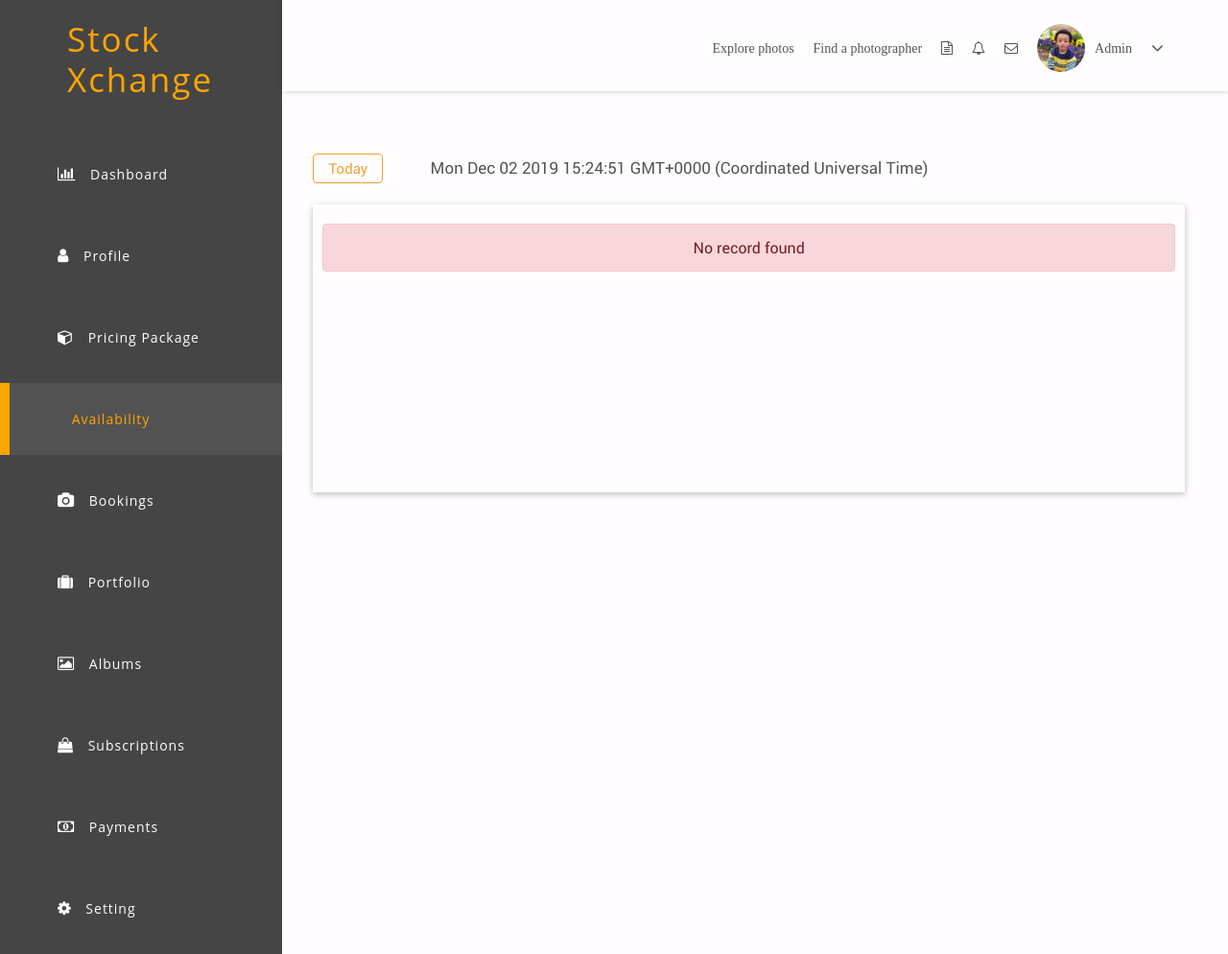
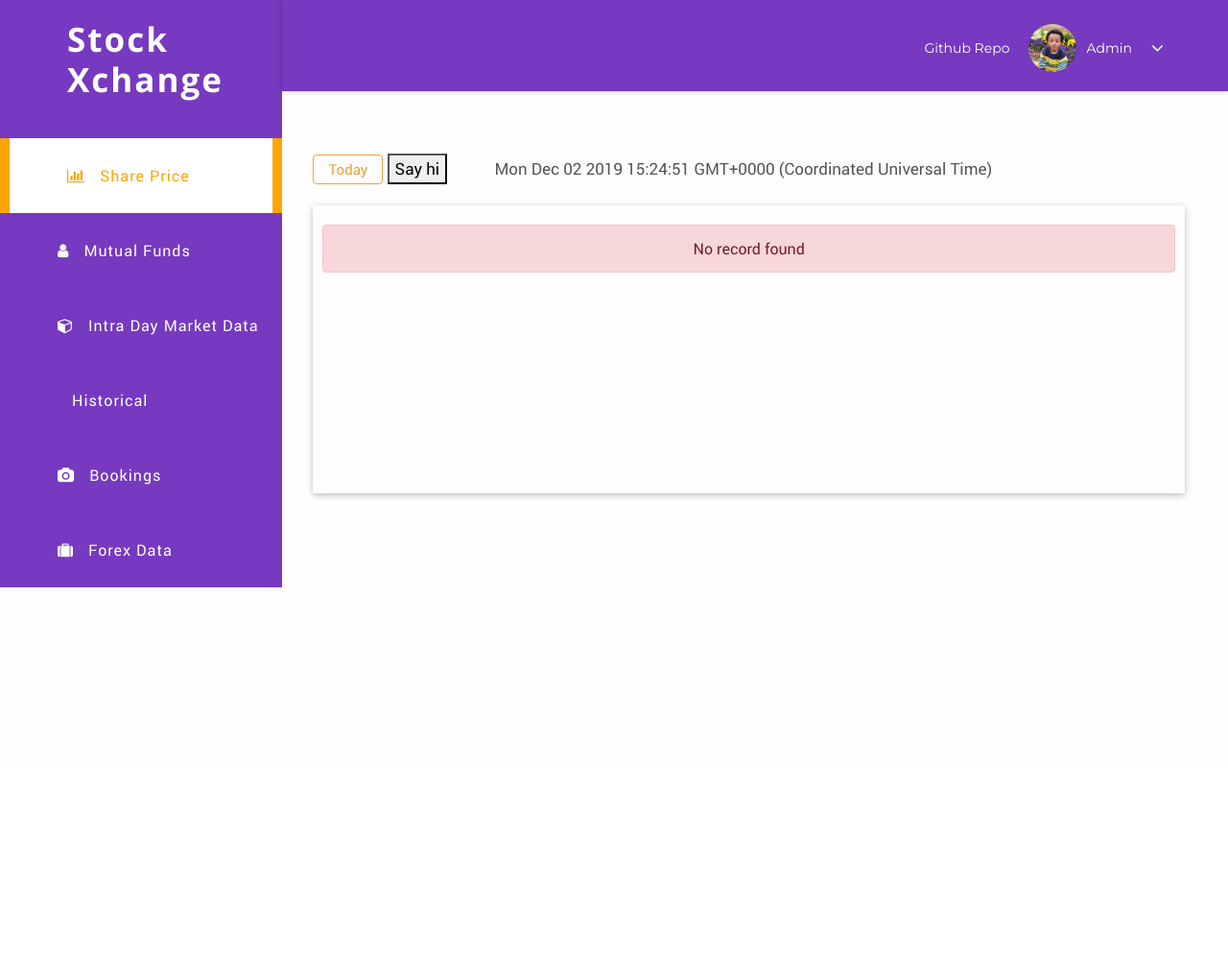
Before and after one commit to Monamoxie/stock-market-report-with-vuejs-and-axios, a PHP site: page / in a window 1280 px wide. Shown: the whole page at 96% size. After the commit the page ends 612 px from the top, so only its background shows below. Run offline with PHP 8.4, Linux system fonts and the light colour scheme; some libraries are stand-ins or nearby versions.

Commit message:
Re-styled page layout and addd mutual fund feature

```diff
--- a/css/style.css
+++ b/css/style.css
@@ -1,5 +1,5 @@
-/* @import url('http://fonts.googleapis.com/css?family=Montserrat:400,700');
-@import url('http://fonts.googleapis.com/css?family=Open+Sans:300,700');  */
+@import url('http://fonts.googleapis.com/css?family=Montserrat:400,700');
+@import url('http://fonts.googleapis.com/css?family=Open+Sans:300,700');
 @font-face {
 	font-family: 'robotoregular';
 	src: url('../fonts/roboto-regular-webfont.eot');
@@ -11,20 +11,16 @@
 	font-weight: normal;
 	font-style: normal;
    }
-html, body
-{
+html, body {
     height: 100%;
     width: 100%;
     font-family: 'Open Sans', sans-serif;
-    padding:0;
-    margin: 0;
+    padding:0; margin: 0;
     color: #555555;
-    background: #fbf7fb;
     background: #fffdff;
 
 }
-.clearfix:after
-{
+.clearfix:after {
     display: table;
     content: " ";
     clear: both;
@@ -32,12 +28,10 @@ html, body
 .clearfix {
     clear: both;
 }
-.pull-left
-{
+.pull-left {
     float:left;
 }
-.pull-right
-{
+.pull-right {
     float:right;
 }
 
@@ -45,57 +39,55 @@ html, body
 /**
 * Left wrapper
 */
-.left-wrapper
-{
+.thead-theme {
+    background: #7639bf;
+    color: #fff;
+}
+.left-wrapper {
     width: 23%;
-    background: #464545;
+    background: #7639bf;
     color: #fff;
     vertical-align: middle;
     min-height: 100%;
     padding-top: 0;
 
 }
-.left-wrapper .side-navigation
-{
+.left-wrapper .side-navigation {
     padding-top: 0;
 }
-.left-wrapper .side-navigation .logo-wrapper
-{
+.left-wrapper .side-navigation .logo-wrapper {
     padding: 20px 0;
 }
-.left-wrapper .side-navigation .logo-wrapper  h2
-{
+.left-wrapper .side-navigation .logo-wrapper  h2 {
     margin: 0;
     font-size: 35px;
     padding-left: 70px;
     letter-spacing: 2px;
-    color: orange;
+    color: white;
+    font-weight: bold;
 }
-.left-wrapper .side-navigation .side-url-links
-{
+.left-wrapper .side-navigation .side-url-links {
     margin: 20px 0 0 0;
     padding: 0;
 }
-.left-wrapper .side-navigation .side-url-links li
-{
-    margin-bottom: 10px;
-    font-size: 14px;
+.left-wrapper .side-navigation .side-url-links li {
+    margin-bottom: 0px;
+    font-size: 16px;
     padding: 27px 10px 27px 60px;
     letter-spacing: 1px;
     list-style: none;
-
+    font-family: 'robotoregular';
+    cursor: pointer;
 }
-.left-wrapper .side-navigation .side-url-links li i.fa
-{
+.left-wrapper .side-navigation .side-url-links li i.fa {
     font-size: 16px;
     margin-right: 10px;
 }
-.left-wrapper .side-navigation .side-url-links li.active
-{
-    background: #000040;
-    background: #535252;
+.left-wrapper .side-navigation .side-url-links li.active,
+.left-wrapper .side-navigation .side-url-links li:hover {
+    background: white;
     color:orange;
-    padding-left: 50px;
+    border-right: 10px solid orange;
     border-left: 10px solid orange;
 }
 
@@ -104,14 +96,14 @@ html, body
 * Right wrapper
 */
 
-.right-wrapper
-{
+.right-wrapper {
     width: 77%;
 }
-.right-wrapper .top-navigation
-{
+.right-wrapper .top-navigation {
     height: 95px;
     box-shadow: 0 0px 6px 0 rgba(0, 0, 0, 0.1), 0 1px 5px 0 rgba(0, 0, 0, 0.10);
+    background: #7639bf;
+    color: #fff;
 }
 .right-wrapper .top-navigation .top-url-links
 {
--- a/index.html
+++ b/index.html
@@ -4,7 +4,7 @@
     <meta charset="UTF-8">
     <meta name="viewport" content="width=device-width, initial-scale=1.0">
     <meta http-equiv="X-UA-Compatible" content="ie=edge">
-    <title> Available Stocks | World Trading Data API </title>
+    <title> Stock Xchanger | World Trading Data API </title>
     <link href="https://stackpath.bootstrapcdn.com/font-awesome/4.7.0/css/font-awesome.min.css" type="text/css" rel="stylesheet"/>
     <link rel="stylesheet"
             href="https://maxcdn.bootstrapcdn.com/bootstrap/4.0.0/css/bootstrap.min.css"
@@ -13,7 +13,7 @@
     <link href="css/style.css" type="text/css" rel="stylesheet"/>
 </head>
 <body>
-    <div class="wrapper">
+    <div class="wrapper" id="stock-handler">
 
         <div class="left-wrapper pull-left">
             <div class="side-navigation">
@@ -21,16 +21,17 @@
                    <h2> Stock Xchange </h2>
                 </div>
                 <ul class="side-url-links">
-                    <li> <i class="fa fa-bar-chart"></i> Dashboard </li>
-                    <li> <i class="fa fa-user"></i> Profile </li>
-                    <li> <i class="fa fa-cube"></i> Pricing Package </li>
-                    <li class="active"> <i class="fa fa-data"></i> Availability </li>
-                    <li> <i class="fa fa-camera"></i> Bookings </li>
-                    <li> <i class="fa fa-suitcase"></i> Portfolio </li>
-                    <li> <i class="fa fa-picture-o"></i> Albums </li>
-                    <li> <i class="fa fa-shopping-bag"></i> Subscriptions </li>
-                    <li> <i class="fa fa-money"></i> Payments </li>
-                    <li> <i class="fa fa-cog"></i> Setting</li>
+                    <li v-bind:class="requestType === 'sharePrice' ? 'active' : '' "
+                        v-on:click="prepRequest(['sharePrice'])"> <i class="fa fa-bar-chart"></i> Share Price
+                    </li>
+                    <li v-bind:class="requestType === 'mutualFunds' ? 'active' : '' "
+                        v-on:click="prepRequest(['mutualFunds'])"> <i class="fa fa-user"></i> Mutual Funds
+                    </li>
+                    <li v-on:click="prepRequest('')"> <i class="fa fa-cube"></i> Intra Day Market Data </li>
+                    <li v-on:click="prepRequest('')"> <i class="fa fa-data"></i> Historical </li>
+                    <li v-on:click="prepRequest('')"> <i class="fa fa-camera"></i> Bookings </li>
+                    <li v-on:click="prepRequest('')"> <i class="fa fa-suitcase"></i> Forex Data </li>
+
                 </ul>
             </div>
         </div>
@@ -38,11 +39,8 @@
         <div class="right-wrapper pull-right">
             <div class="top-navigation">
                 <ul class="top-url-links">
-                    <li> Explore photos </li>
-                    <li>Find a photographer</li>
-                    <li> <i class="fa fa-file-text-o"></i></li>
-                    <li> <i class="fa fa-bell-o"></i></li>
-                    <li> <i class="fa fa-envelope-o"></i></li>
+                    <li>Github Repo</li>
+
                     <li class="avatar-wrap">
                         <span> <img src="images/dp.jpg" alt="Avatar" /> </span>
                     </li>
@@ -56,6 +54,7 @@
                 <div class="data-wrapper" id="app">
                     <div class="data-header">
                         <label class=""> Today </label>
+                        <button v-on:click="say('hi')">Say hi</button>
                         <span class="month-of-year" > {{ todays_date }} </span>
                     </div>
                     <div class="data-container" v-if="processing">
@@ -67,12 +66,13 @@
                         <div v-if="companies.length < 1" class="alert alert-danger text-center">
                             No record found
                         </div>
+
                         <div class="" v-else="companies.length > 0">
                             <table class="table">
-                                <thead class="thead-dark">
+                                <thead class="thead-theme">
                                     <tr>
                                         <th scope="col">Company Name</th>
-                                        <th scope="col">Tradding as</th>
+                                        <th scope="col">Trading as</th>
                                         <th scope="col">Current Share Price</th>
                                     </tr>
                                 </thead>
--- a/js/main.js
+++ b/js/main.js
@@ -1,5 +1,5 @@
 const app = new Vue({
-  el: '#app',
+  el: '#stock-handler',
 
   data: {
     processing: false,
@@ -8,53 +8,90 @@ const app = new Vue({
     spin_size: 55,
     spin_speed: 2,
     api_data: [],
+    requestType: null
   },
 
   mounted() {
-
     this.processing = true;
-    const _self = this;
-    const list_of_companies = settings.LISTOFCOMPANIES();
-
-    list_of_companies.forEach(function(e, i) {
-        let box = list_of_companies[i];
-        let symbols = '';
-        box.forEach(function(c, p){
-          symbols +=  ( p === box.length - 1 ) ? box[p] : box[p] + ',';
-        });
-        axios.get( settings.API_URL + 'stock?symbol='+symbols+'&api_token=' + settings.API_TOKEN)
-        .then(function(response) {
-          _self.api_data.push(response.data.data);
-
-        }).catch(error => {
-        console.log(error)
-        }).finally(function() {
-        _self.processing = false;
-      })
-    });
+    this.requestType = 'sharePrice';
+    this.sharePrice();
   },
 
   computed: {
     companies() {
-      console.log(this.api_data.flat());
       return this.api_data.flat();
     }
   },
 
+
   methods: {
 
-
     getCurrYear() {
-      return this.curr_date.getFullYear();
+      return this.currDate.getFullYear();
     },
 
     getCurrMonth() {
-      return this.curr_date.getMonth();
+      return this.currDate.getMonth();
     },
 
     getCurrDay() {
-      return this.curr_date.getDate();
+      return this.currDate.getDate();
     },
+
+    prepRequest(entities) {
+      this.processing = true;
+      this.requestType = entities[0];
+      eval("this."+this.requestType).call();
+    },
+
+    sharePrice() {
+
+      const [_self, stockCompanies] = [this, Settings.stockCompanies()];
+
+      stockCompanies.forEach(function(e, i) {
+          let box = stockCompanies[i];
+          let symbols = '';
+          box.forEach(function(c, p){
+            symbols +=  ( p === box.length - 1 ) ? box[p] : box[p] + ',';
+          });
+
+          axios.get( Settings.apiUrl + 'stock?symbol='+symbols+'&api_token=' + Settings.apiToken)
+          .then(function(response) {
+            _self.api_data.push(response.data.data);
+
+          }).catch(error => {
+            console.log(error);
+          }).finally(function() {
+          _self.processing = false;
+        })
+
+      });
+    },
+
+    mutualFunds() {
+
+      const [_self, mutualFundCompanies] = [this, Settings.mutualFundCompanies()];
+
+      mutualFundCompanies.forEach(function(e, i) {
+          let box = mutualFundCompanies[i];
+          let symbols = '';
+          box.forEach(function(c, p){
+            symbols +=  ( p === box.length - 1 ) ? box[p] : box[p] + ',';
+          });
+
+          axios.get( Settings.apiUrl + 'mutualfund?symbol='+symbols+'&api_token=' + Settings.apiToken)
+          .then(function(response) {
+            console.log(response.data.data);
+            _self.api_data.push(response.data.data);
+
+          }).catch(error => {
+            console.log(error);
+          }).finally(function() {
+          _self.processing = false;
+        })
+
+      });
+    }
 
 
   },
--- a/js/settings.js
+++ b/js/settings.js
@@ -1,20 +1,55 @@
-var settings = {
-
-    API_URL: 'https://api.worldtradingdata.com/api/v1/',
-
-    API_TOKEN: 'f05ID2ijzPrvuOcZ2hgUWWrXAcJITdrI3R2S7A4kuNTrWdNLzSKfwGfaL9Fz',
+var Settings = {
 
     /**
-     * FREE API key only permits a max of 5 company info per request
-     *  A group of 5 companies are sent per request to retrieve data
-     * To get more than 5 returns per requst, group companies into arrays with max of 5 elements
+     *
+     * The default URL for the World Trading Data API
+     *
+     * @string
+     */
+    apiUrl: 'https://api.worldtradingdata.com/api/v1/',
+
+    /**
+     *
+     * Secret API token for all your requests
+     *
+     * @string
+     */
+    apiToken: 'f05ID2ijzPrvuOcZ2hgUWWrXAcJITdrI3R2S7A4kuNTrWdNLzSKfwGfaL9Fz',
+
+    /**
+     *  IMPORTANT NOTICE:
+     *  The FREE API key only allows a maximum of 5 company info per request
+     *  So sending a request with more than 5 company names will only return data for the first 5, and omit the rest
+     *  Peradventure you need data for more than 5, add an array to the method below with a maximum of just 5 companies as elements
     */
-   LISTOFCOMPANIES() {
+
+
+    /**
+     *
+     * Trading names of Publicly traded comapanies
+     *
+     * @array
+     */
+    stockCompanies() {
         return [
             ['AAPL', 'MSFT', 'CSCO', 'ADBE', 'INTC'],
             ['APA', 'GE', 'F', 'EBAY', 'ORCL'],
             ['YHOO', 'HPQ', 'GM', 'NVDA', 'KO'],
         ];
+    },
+
+    /**
+     *
+     * Trading names of Mutual fund companiees
+     *
+     * @array
+     */
+    mutualFundCompanies() {
+        return [
+            ['VFIAX', 'SPY', 'FXAIX', 'IVV', 'FGTXX']
+        ];
     }
 
-}
+
+
+};
```
